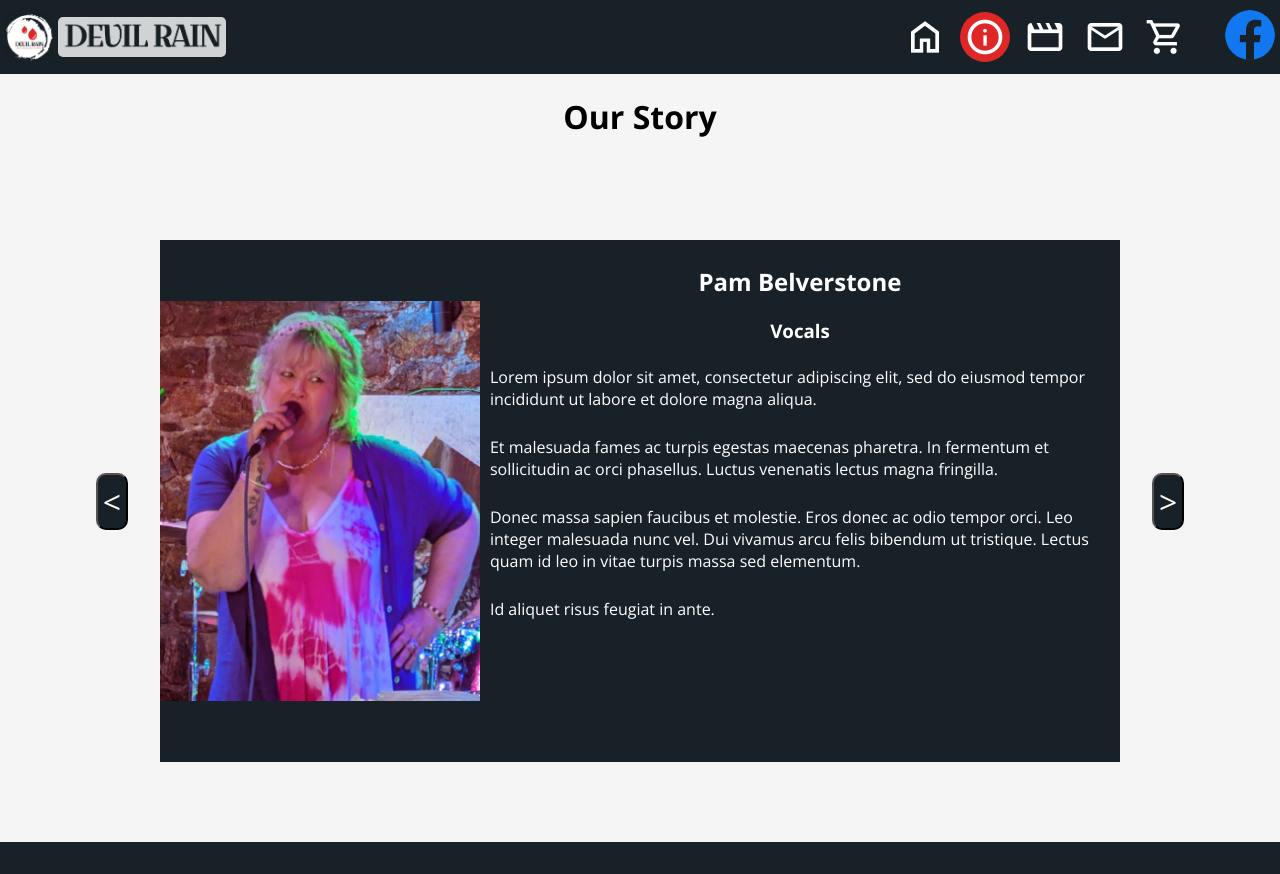
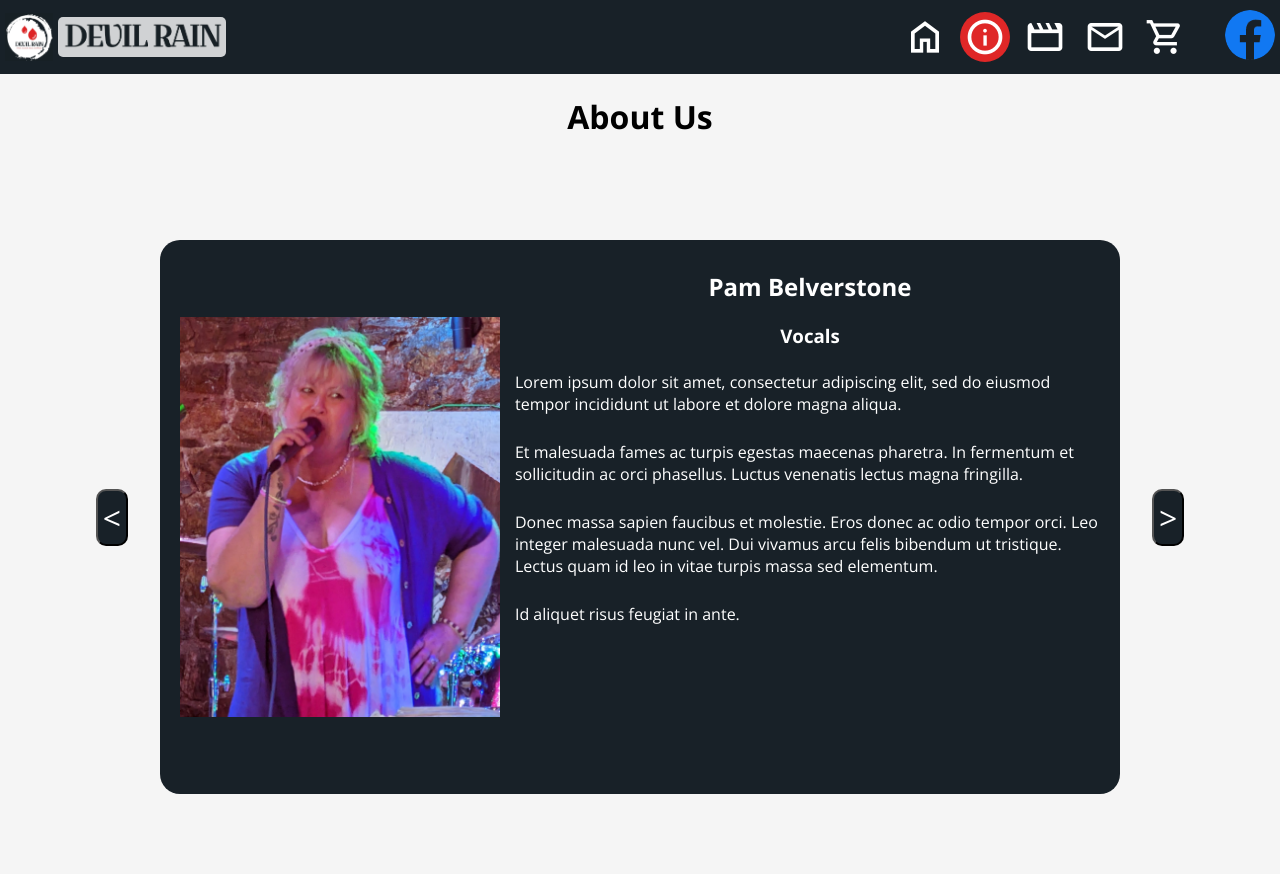
Before and after one commit to seanbelverstone/devil-rain, a React (Create React App) app: page /about in a window 1280 px wide. Before the commit the page ends 842 px from the top, so only its background shows below. Built offline with nearby package versions, Linux system fonts and the light colour scheme.

Commit message:
added more styling, made Our Story to be About Us instead

```diff
--- a/src/pages/About.js
+++ b/src/pages/About.js
@@ -67,7 +67,7 @@ function About() {
 	};
 	return (
 		<div className="page">
-			<h1 className="title">Our Story</h1>
+			<h1 className="title">About Us</h1>
 			<Button id="leftArrow" className="navigationButton" text="<" wrapperStyle={{ fontSize: '2em' }} callback={() => handleNav('back')}/>
 			<div className="carouselContainer">
 				{bandMembers.map(member => (
--- a/src/pages/css/About.css
+++ b/src/pages/css/About.css
@@ -27,18 +27,20 @@
 	min-width: 100%;
 	margin: 5em 0;
 	transition: 0.5s ease-in-out;
+	border-radius: 20px;
 }
 
 .memberImage {
 	max-width: 20em;
 	max-height: 25em;
 	align-self: center;
+	margin-left: 20px;
 }
 
 .carouselText {
 	min-width: 59%;
 	text-align: center;
-	padding: 5px;
+	padding: 10px;
 }
 
 .memberBio {
```
